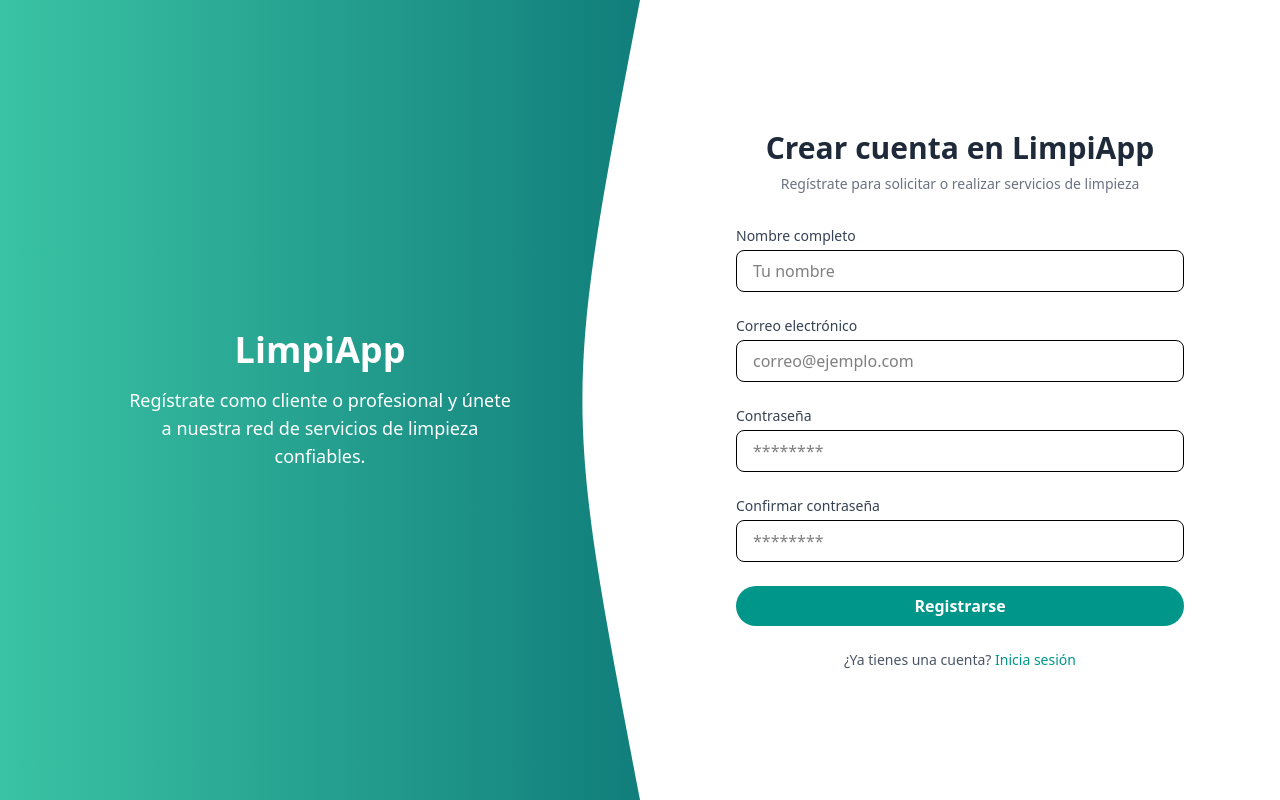
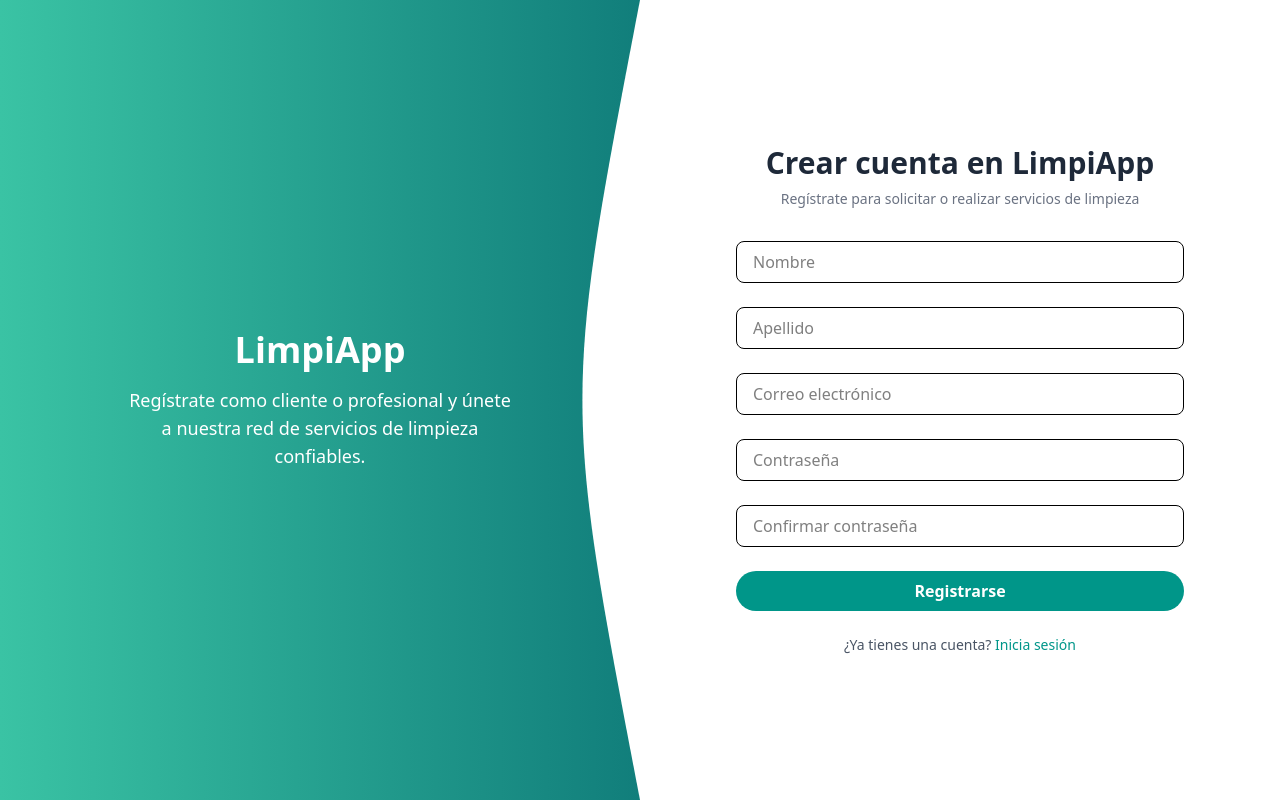
Before and after one commit to ChristoDiZ/limpiapp, a React (Vite) app: page /register in a window 1280 px wide. Built offline with nearby package versions, Linux system fonts and the light colour scheme.

Commit message:
Implementación de login, sesión y Navbar dinámico

```diff
--- a/package.json
+++ b/package.json
@@ -11,7 +11,7 @@
   },
   "dependencies": {
     "@tailwindcss/vite": "^4.1.7",
-    "framer-motion": "^12.12.1",
+    "framer-motion": "^12.12.2",
     "leaflet": "^1.9.4",
     "react": "^19.1.0",
     "react-dom": "^19.1.0",
--- a/src/App.tsx
+++ b/src/App.tsx
@@ -1,16 +1,26 @@
 import { Routes, Route } from "react-router-dom";
+import Navbar from "./components/Navbar";
 import Home from "./pages/Home";
-import LoginPage from "./pages/Login"; // asegúrate de la ruta correcta
-import RegisterPage from "./pages/Register"; // asegúrate de la ruta correcta
+import Perfil from "./pages/Perfil";
+import Login from "./pages/Login";
+import Register from "./pages/Register";
+
+import { useLocation } from "react-router-dom";
 
 function App() {
+  const location = useLocation();
+  const hideNavbar = location.pathname === "/login" || location.pathname === "/register";
+
   return (
-    <Routes>
-      <Route path="/" element={<Home />} />
-      <Route path="/login" element={<LoginPage />} />
-      <Route path="/register" element={<RegisterPage />} />
-    </Routes>
+    <>
+      {!hideNavbar && <Navbar />}
+      <Routes>
+        <Route path="/" element={<Home />} />
+        <Route path="/perfil" element={<Perfil />} />
+        <Route path="/login" element={<Login />} />
+        <Route path="/register" element={<Register />} />
+      </Routes>
+    </>
   );
 }
-
 export default App;
--- /dev/null
+++ b/src/context/AuthContext.tsx
@@ -0,0 +1,40 @@
+import React, { createContext, useState, useEffect } from "react";
+
+interface AuthContextType {
+  user: any;
+  login: (userData: any) => void;
+  logout: () => void;
+}
+
+export const AuthContext = createContext<AuthContextType>({
+  user: null,
+  login: () => {},
+  logout: () => {},
+});
+
+export const AuthProvider = ({ children }: { children: React.ReactNode }) => {
+  const [user, setUser] = useState<any>(null);
+
+  useEffect(() => {
+    const storedUser = localStorage.getItem("user");
+    if (storedUser) {
+      setUser(JSON.parse(storedUser));
+    }
+  }, []);
+
+  const login = (userData: any) => {
+    localStorage.setItem("user", JSON.stringify(userData));
+    setUser(userData);
+  };
+
+  const logout = () => {
+    localStorage.removeItem("user");
+    setUser(null);
+  };
+
+  return (
+    <AuthContext.Provider value={{ user, login, logout }}>
+      {children}
+    </AuthContext.Provider>
+  );
+};
--- a/src/main.tsx
+++ b/src/main.tsx
@@ -3,11 +3,14 @@
 import { BrowserRouter } from "react-router-dom"; // <-- IMPORTANTE
 import "./index.css";
 import App from "./App"; // este archivo debe manejar tus rutas
+import { AuthProvider } from './context/AuthContext';
 
 ReactDOM.createRoot(document.getElementById("root")!).render(
   <React.StrictMode>
     <BrowserRouter>
-      <App />
+      <AuthProvider>
+        <App />
+      </AuthProvider>
     </BrowserRouter>
   </React.StrictMode>
 );
--- a/src/pages/Login.tsx
+++ b/src/pages/Login.tsx
@@ -1,7 +1,39 @@
-import React from "react";
-import { Link } from "react-router-dom";
+import React, { useState, useContext } from "react";
+import { Link, useNavigate } from "react-router-dom";
+import { AuthContext } from "../context/AuthContext";
 
 const LoginPage: React.FC = () => {
+  const [email, setEmail] = useState("");
+  const [password, setPassword] = useState("");
+  const navigate = useNavigate();
+  const { login } = useContext(AuthContext); // ✅ usamos login del contexto
+
+  const handleSubmit = async (e: React.FormEvent) => {
+    e.preventDefault();
+
+    try {
+      const response = await fetch("http://localhost:5000/api/auth/login", {
+        method: "POST",
+        headers: {
+          "Content-Type": "application/json",
+        },
+        body: JSON.stringify({ email, password }),
+      });
+
+      const data = await response.json();
+
+      if (response.ok) {
+        login(data.user); // ✅ guarda usuario en el contexto
+        navigate("/perfil");
+      } else {
+        alert(`❌ Error: ${data.msg}`);
+      }
+    } catch (error) {
+      console.error("Error al iniciar sesión:", error);
+      alert("❌ Error en el servidor");
+    }
+  };
+
   return (
     <div className="min-h-screen grid grid-cols-1 md:grid-cols-2">
       {/* Lado izquierdo verde con ola */}
@@ -11,7 +43,6 @@
           La forma más fácil y segura de agendar servicios de limpieza a domicilio o para tu negocio.
         </p>
 
-        {/* Ola decorativa */}
         <svg
           className="absolute right-0 top-0 h-full w-24 md:w-48 text-white"
           viewBox="0 0 100 100"
@@ -22,7 +53,7 @@
         </svg>
       </div>
 
-      {/* Lado derecho blanco con login */}
+      {/* Lado derecho con formulario */}
       <div className="flex items-center justify-center bg-white p-8">
         <div className="w-full max-w-md">
           <div className="text-center mb-8">
@@ -30,13 +61,16 @@
             <p className="text-sm text-gray-500">Conecta con tu cuenta para agendar o gestionar servicios</p>
           </div>
 
-          <form className="space-y-6">
+          <form className="space-y-6" onSubmit={handleSubmit}>
             <div>
               <label className="block text-sm font-medium text-gray-700">Correo electrónico</label>
               <input
                 type="email"
-                className="w-full px-4 py-2 mt-1 border rounded-lg focus:outline-none focus:ring-2 focus:ring-teal-500"
+                value={email}
+                onChange={(e) => setEmail(e.target.value)}
+                className="w-full px-4 py-2 mt-1 border rounded-lg"
                 placeholder="tucorreo@ejemplo.com"
+                required
               />
             </div>
 
@@ -44,29 +78,21 @@
               <label className="block text-sm font-medium text-gray-700">Contraseña</label>
               <input
                 type="password"
-                className="w-full px-4 py-2 mt-1 border rounded-lg focus:outline-none focus:ring-2 focus:ring-teal-500"
+                value={password}
+                onChange={(e) => setPassword(e.target.value)}
+                className="w-full px-4 py-2 mt-1 border rounded-lg"
                 placeholder="********"
+                required
               />
             </div>
 
-            <div className="flex items-center justify-between text-sm">
-              <label className="flex items-center gap-2">
-                <input type="checkbox" className="accent-teal-600" />
-                Recuérdame
-              </label>
-              <a href="#" className="text-teal-600 hover:underline">Olvidé mi contraseña</a>
-            </div>
-
-            <button
-              type="submit"
-              className="w-full bg-teal-600 text-white py-2 rounded-full font-semibold hover:bg-teal-700 transition"
-            >
+            <button type="submit" className="w-full bg-teal-600 text-white py-2 rounded-full font-semibold hover:bg-teal-700 transition">
               Iniciar sesión
             </button>
           </form>
 
           <p className="text-center text-sm text-gray-600 mt-6">
-            ¿Aún no tienes una cuenta?{' '}
+            ¿Aún no tienes una cuenta?{" "}
             <Link to="/register">
               <span className="text-teal-600 hover:underline">Regístrate</span>
             </Link>
--- /dev/null
+++ b/src/pages/Perfil.tsx
@@ -0,0 +1,23 @@
+import React, { useEffect, useState } from 'react';
+
+const PerfilPage: React.FC = () => {
+  const [user, setUser] = useState<any>(null);
+
+  useEffect(() => {
+    const storedUser = localStorage.getItem("user");
+    if (storedUser) {
+      setUser(JSON.parse(storedUser));
+    }
+  }, []);
+
+  if (!user) return <p>No estás autenticado</p>;
+
+  return (
+    <div className="p-8">
+      <h1 className="text-3xl font-bold">Bienvenido, {user.firstname}</h1>
+      <p>Correo: {user.email}</p>
+    </div>
+  );
+};
+
+export default PerfilPage;
--- a/src/pages/Register.tsx
+++ b/src/pages/Register.tsx
@@ -1,7 +1,55 @@
-import React from "react";
+import React, { useState } from "react";
 import { Link } from "react-router-dom";
 
 const RegisterPage: React.FC = () => {
+  const [formData, setFormData] = useState({
+    firstname: "",
+    lastname: "",
+    email: "",
+    password: "",
+    confirmPassword: "",
+  });
+
+  const handleChange = (e: React.ChangeEvent<HTMLInputElement>) => {
+    setFormData({ ...formData, [e.target.name]: e.target.value });
+  };
+
+const handleSubmit = async (e: React.FormEvent) => {
+  e.preventDefault();
+
+  if (formData.password !== formData.confirmPassword) {
+    alert("Las contraseñas no coinciden ❌");
+    return;
+  }
+
+  try {
+    const response = await fetch("http://localhost:5000/api/auth/register", {
+      method: "POST",
+      headers: {
+        "Content-Type": "application/json",
+      },
+      body: JSON.stringify({
+        firstname: formData.firstname,
+        lastname: formData.lastname,
+        email: formData.email,
+        password: formData.password,
+      }),
+    });
+
+    const data = await response.json();
+
+    if (response.ok) {
+      localStorage.setItem("user", JSON.stringify(data)); // Guarda usuario
+      window.location.href = "/perfil"; // Redirige a la página de perfil
+    } else {
+      alert(`❌ Error: ${data.msg}`);
+    }
+  } catch (error) {
+    console.error("Error al registrar:", error);
+    alert("❌ Error en el servidor");
+  }
+};
+
   return (
     <div className="min-h-screen grid grid-cols-1 md:grid-cols-2">
       {/* Lado izquierdo verde con ola */}
@@ -30,55 +78,56 @@
             <p className="text-sm text-gray-500">Regístrate para solicitar o realizar servicios de limpieza</p>
           </div>
 
-          <form className="space-y-6">
-            <div>
-              <label className="block text-sm font-medium text-gray-700">Nombre completo</label>
+          <form className="space-y-6" onSubmit={handleSubmit}>
             <input
               type="text"
-                className="w-full px-4 py-2 mt-1 border rounded-lg focus:outline-none focus:ring-2 focus:ring-teal-500"
-                placeholder="Tu nombre"
+              name="firstname"
+              placeholder="Nombre"
+              onChange={handleChange}
+              className="w-full px-4 py-2 border rounded-lg"
+              required
             />
-            </div>
-
-            <div>
-              <label className="block text-sm font-medium text-gray-700">Correo electrónico</label>
+            <input
+              type="text"
+              name="lastname"
+              placeholder="Apellido"
+              onChange={handleChange}
+              className="w-full px-4 py-2 border rounded-lg"
+              required
+            />
             <input
               type="email"
-                className="w-full px-4 py-2 mt-1 border rounded-lg focus:outline-none focus:ring-2 focus:ring-teal-500"
-                placeholder="correo@ejemplo.com"
+              name="email"
+              placeholder="Correo electrónico"
+              onChange={handleChange}
+              className="w-full px-4 py-2 border rounded-lg"
+              required
             />
-            </div>
-
-            <div>
-              <label className="block text-sm font-medium text-gray-700">Contraseña</label>
             <input
               type="password"
-                className="w-full px-4 py-2 mt-1 border rounded-lg focus:outline-none focus:ring-2 focus:ring-teal-500"
-                placeholder="********"
+              name="password"
+              placeholder="Contraseña"
+              onChange={handleChange}
+              className="w-full px-4 py-2 border rounded-lg"
+              required
             />
-            </div>
-
-            <div>
-              <label className="block text-sm font-medium text-gray-700">Confirmar contraseña</label>
             <input
               type="password"
-                className="w-full px-4 py-2 mt-1 border rounded-lg focus:outline-none focus:ring-2 focus:ring-teal-500"
-                placeholder="********"
+              name="confirmPassword"
+              placeholder="Confirmar contraseña"
+              onChange={handleChange}
+              className="w-full px-4 py-2 border rounded-lg"
+              required
             />
-            </div>
-
-            <button
-              type="submit"
-              className="w-full bg-teal-600 text-white py-2 rounded-full font-semibold hover:bg-teal-700 transition"
-            >
+            <button type="submit" className="w-full bg-teal-600 text-white py-2 rounded-full font-semibold">
               Registrarse
             </button>
           </form>
 
           <p className="text-center text-sm text-gray-600 mt-6">
-            ¿Ya tienes una cuenta?{' '}
-            <Link to="/login">
-              <span className="text-teal-600 hover:underline">Inicia sesión</span>
+            ¿Ya tienes una cuenta?{" "}
+            <Link to="/login" className="text-teal-600 hover:underline">
+              Inicia sesión
             </Link>
           </p>
         </div>
```
Also changed, not shown: src/components/Navbar.tsx (+44 -12 lines), 1 other file (tests, documents, lock files or other folders). Lines whose indentation alone changed are shown as unchanged.
